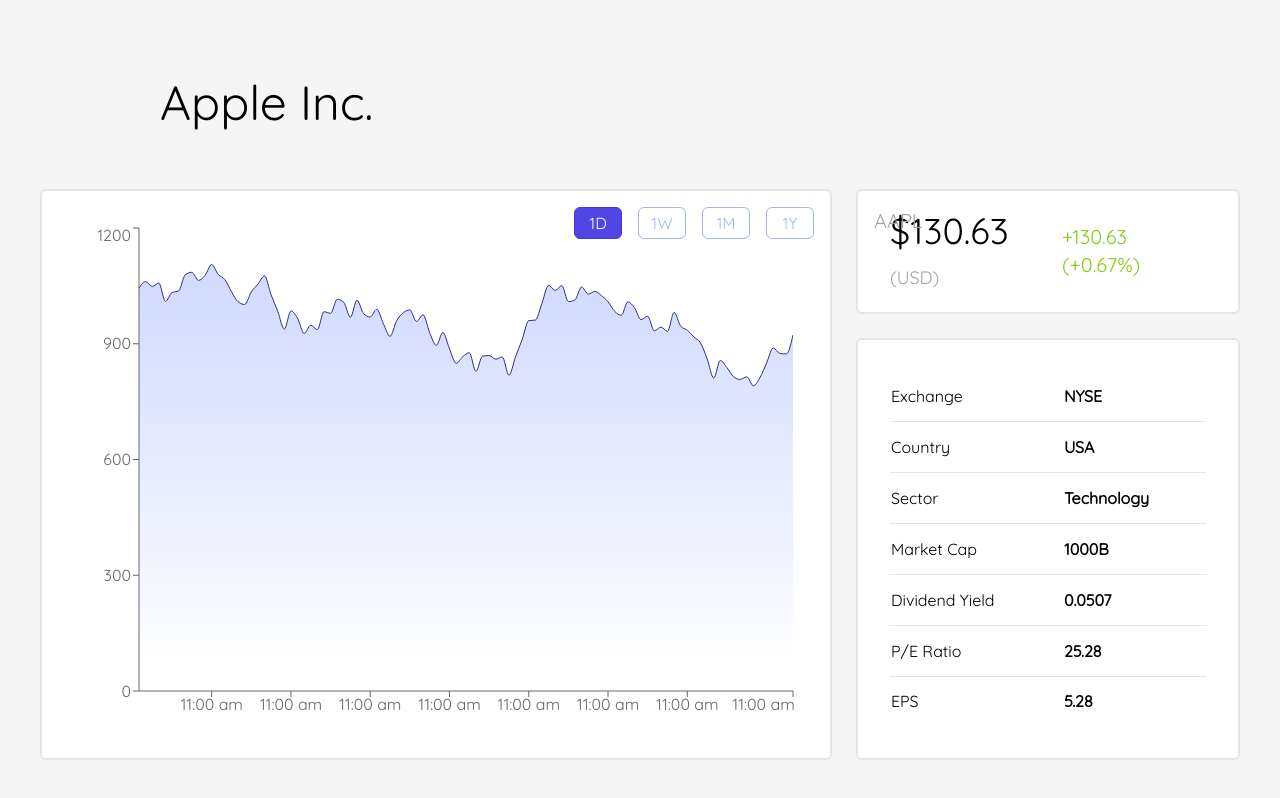
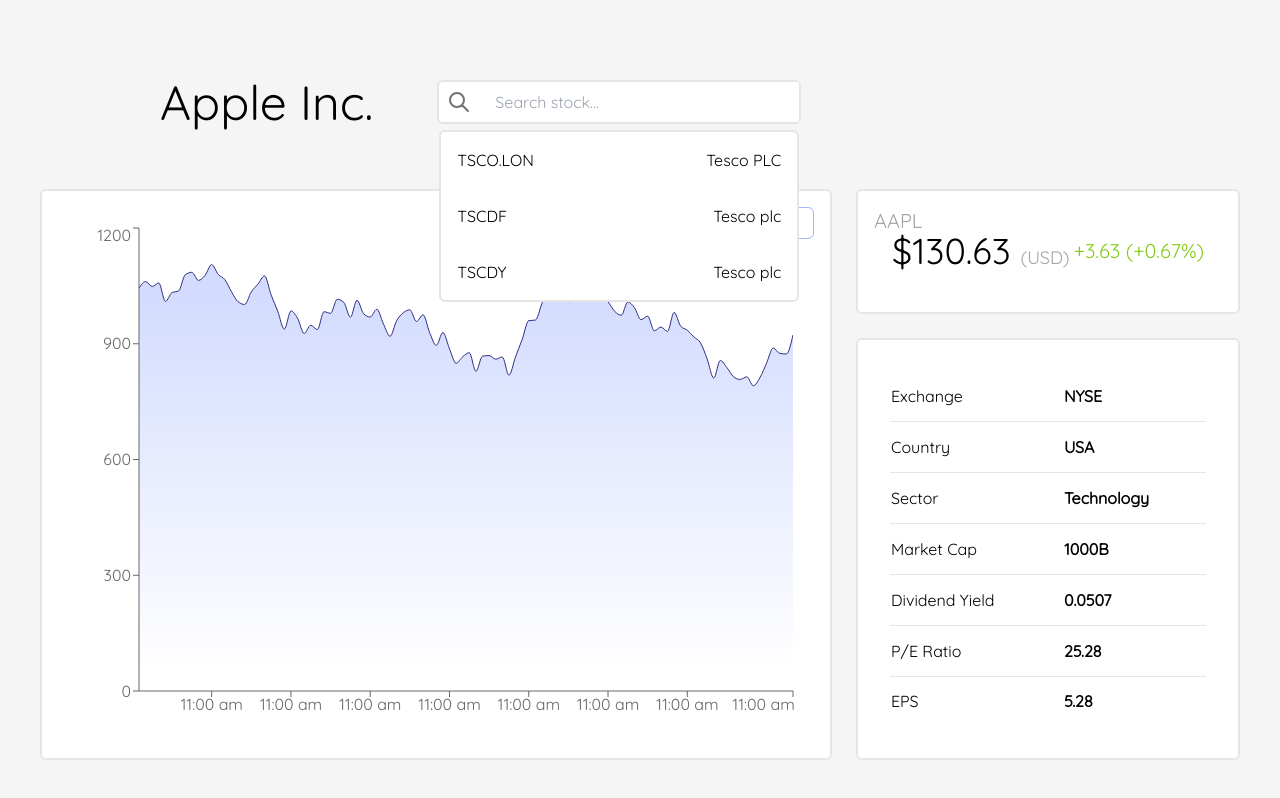
Before and after one commit to smartCoolDev/stock-dashboard-react, a React (Create React App) app: page / in a window 1280 px wide. Built offline with nearby package versions, Linux system fonts and the light colour scheme.

Commit message:
added search section

```diff
--- a/src/App.js
+++ b/src/App.js
@@ -1,14 +1,15 @@
 import "./App.css";
-import Card from "./components/Card";
 import Chart from "./components/Chart";
 import Details from "./components/Details";
 import Overview from "./components/Overview";
+import Search from "./components/Search";
 
 function App() {
   return (
     <div className="h-screen grid grid-cols-3 grid-rows-5 gap-2 bg-neutral-100 p-8 font-raleway">
       <div className="col-span-3 flex justify-start items-center px-32">
         <h1 className="text-5xl">Apple Inc.</h1>
+        <Search />
       </div>
       <div className="col-span-2 row-span-4 p-2">
         <Chart />
@@ -17,7 +18,7 @@
         <Overview
           symbol={"AAPL"}
           price={130.63}
-          change={130.63}
+          change={3.63}
           changePercent={0.67}
         />
       </div>
--- a/src/components/Chart.js
+++ b/src/components/Chart.js
@@ -27,7 +27,7 @@
 
   return (
     <Card>
-      <ul className="flex absolute top-2 right-2 z-50">
+      <ul className="flex absolute top-2 right-2 z-40">
         {chartFilters.map((item) => (
           <li>
             <Button
--- /dev/null
+++ b/src/components/Search.js
@@ -0,0 +1,77 @@
+import React from "react";
+
+const sampleSearchOptions = {
+  bestMatches: [
+    {
+      "1. symbol": "TSCO.LON",
+      "2. name": "Tesco PLC",
+      "3. type": "Equity",
+      "4. region": "United Kingdom",
+      "5. marketOpen": "08:00",
+      "6. marketClose": "16:30",
+      "7. timezone": "UTC+00",
+      "8. currency": "GBX",
+      "9. matchScore": "0.7273",
+    },
+    {
+      "1. symbol": "TSCDF",
+      "2. name": "Tesco plc",
+      "3. type": "Equity",
+      "4. region": "United States",
+      "5. marketOpen": "09:30",
+      "6. marketClose": "16:00",
+      "7. timezone": "UTC-04",
+      "8. currency": "USD",
+      "9. matchScore": "0.7143",
+    },
+    {
+      "1. symbol": "TSCDY",
+      "2. name": "Tesco plc",
+      "3. type": "Equity",
+      "4. region": "United States",
+      "5. marketOpen": "09:30",
+      "6. marketClose": "16:00",
+      "7. timezone": "UTC-04",
+      "8. currency": "USD",
+      "9. matchScore": "0.7143",
+    },
+  ],
+};
+const Search = () => {
+  return (
+    <div className="flex items-center mx-16 bg-white border-2 border-neutral-200 rounded-md relative z-50">
+      <svg
+        xmlns="http://www.w3.org/2000/svg"
+        className="h-6 w-6 m-2"
+        fill="none"
+        viewBox="0 0 24 24"
+        stroke="#737373"
+      >
+        <path
+          stroke-linecap="round"
+          stroke-linejoin="round"
+          stroke-width="2"
+          d="M21 21l-6-6m2-5a7 7 0 11-14 0 7 7 0 0114 0z"
+        />
+      </svg>
+      <input
+        type="text"
+        className="px-4 py-2 w-80 focus:outline-none text-neutral-500"
+        placeholder="Search stock..."
+      />
+      <ul className="absolute top-12 bg-white border-2 border-neutral-200 w-full rounded-md">
+        {sampleSearchOptions.bestMatches.map((item) => {
+          console.log(item);
+          return (
+            <li className="cursor-pointer p-4 flex items-center justify-between rounded-md hover:bg-indigo-200">
+              <span>{item["1. symbol"]}</span>
+              <span>{item["2. name"]}</span>
+            </li>
+          );
+        })}
+      </ul>
+    </div>
+  );
+};
+
+export default Search;
```
